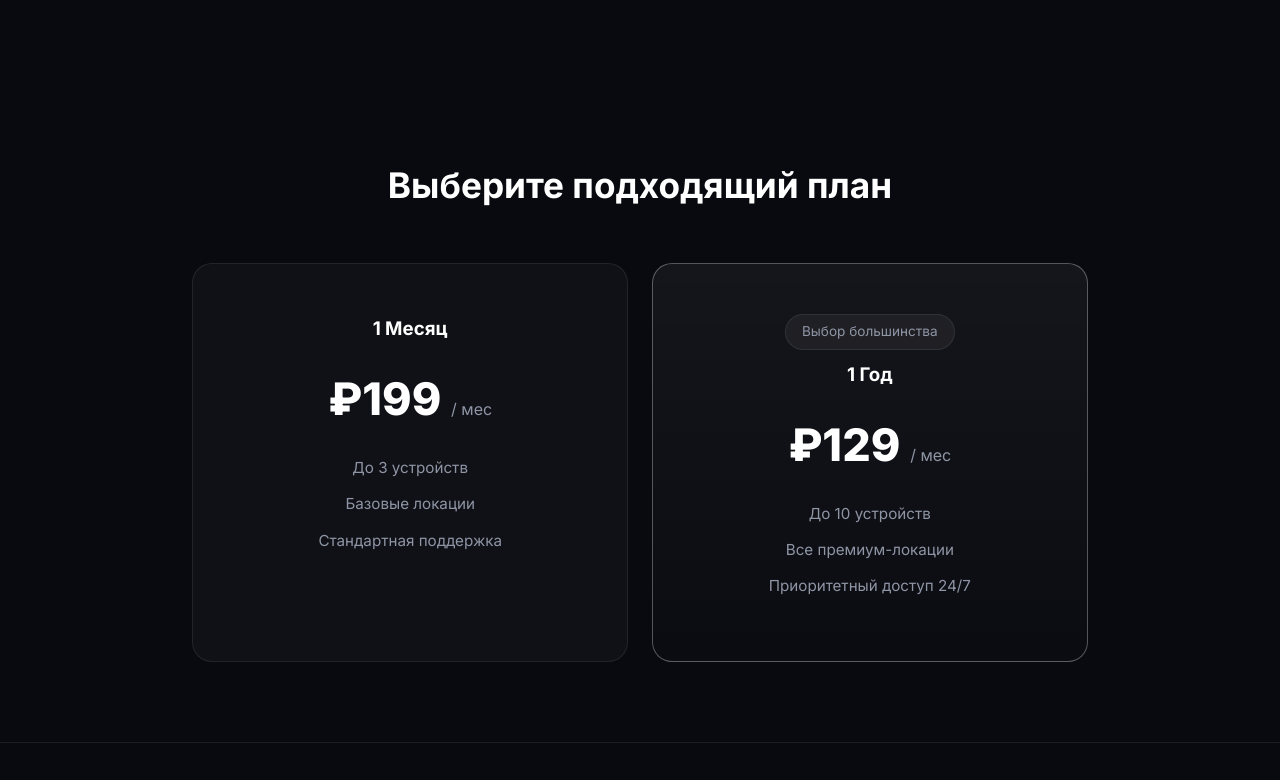
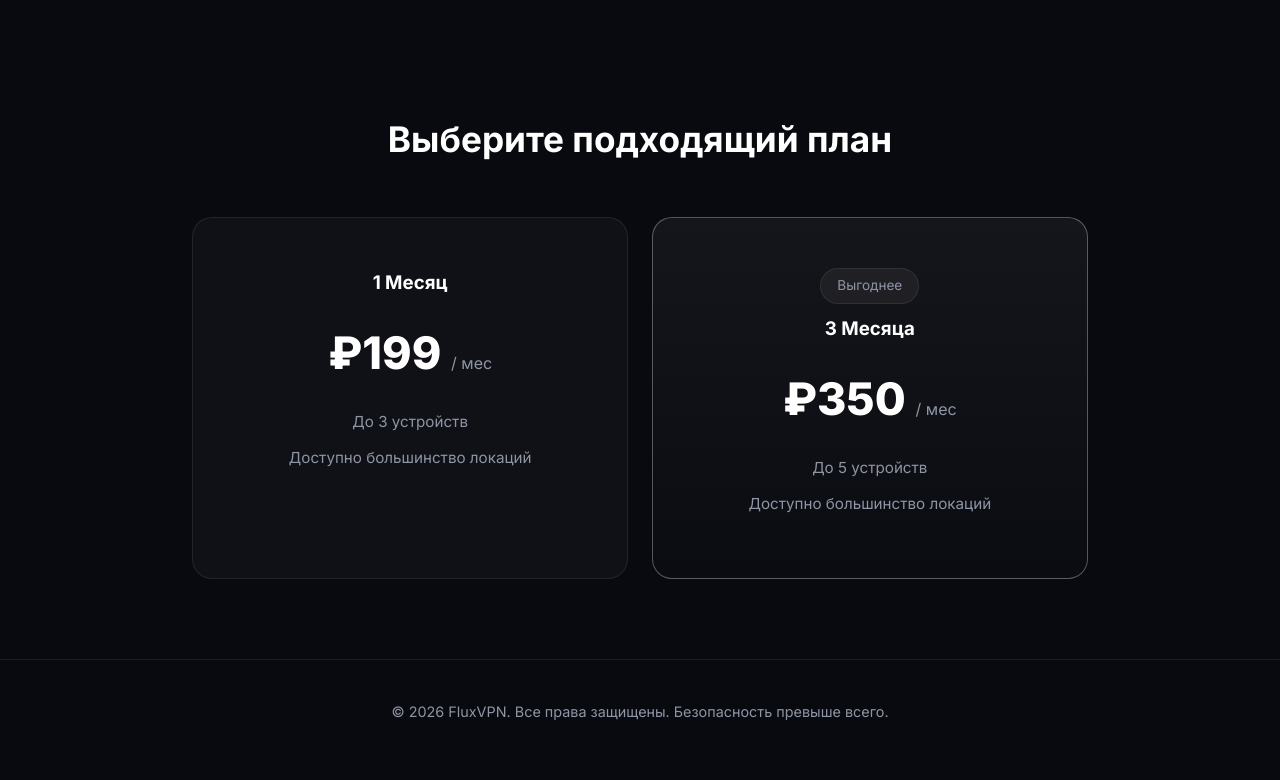
Before and after one commit to fenomen774/OnyxVpn, a plain HTML site: page index.html in a window 1280 px wide. Shown: the part 1215-1995 px from the top of the page. Drawn offline with Linux system fonts and the light colour scheme.

Commit message:
Update index.html

```diff
--- a/index.html
+++ b/index.html
@@ -327,8 +327,6 @@
     <h1>Твоя цифровая тень.<br>Быстро. Анонимно. Надежно.</h1>
     <p>FluxVPN шифрует трафик с использованием современных протоколов нового поколения (VLESS / WireGuard). Полное отсутствие логов и максимальная пропускная способность.</p>
     <div class="hero-buttons">
-      <button class="btn btn-primary" onclick="selectPlan('Тестовый период (1 день)')">Попробовать бесплатно</button>
-      <a href="#features" class="btn btn-outline">Узнать больше</a>
     </div>
   </section>
 
@@ -365,20 +363,18 @@
         <div class="pricing-price">₽199 <span>/ мес</span></div>
         <ul class="pricing-features">
           <li>До 3 устройств</li>
-          <li>Базовые локации</li>
-          <li>Стандартная поддержка</li>
+          <li>Доступно большинство локаций</li>
         </ul>
       </div>
 
       <!-- Карточка 2 -->
-      <div class="pricing-card featured" onclick="selectPlan('План на 1 год (Премиум)')">
-        <div class="badge" style="margin-bottom: 10px;">Выбор большинства</div>
-        <h3>1 Год</h3>
-        <div class="pricing-price">₽129 <span>/ мес</span></div>
+      <div class="pricing-card featured" onclick="selectPlan('План на 3 месяца')">
+        <div class="badge" style="margin-bottom: 10px;">Выгоднее</div>
+        <h3>3 Месяца</h3>
+        <div class="pricing-price">₽350 <span>/ мес</span></div>
         <ul class="pricing-features">
-          <li>До 10 устройств</li>
-          <li>Все премиум-локации</li>
-          <li>Приоритетный доступ 24/7</li>
+          <li>До 5 устройств</li>
+          <li>Доступно большинство локаций</li>
         </ul>
       </div>
 
```
